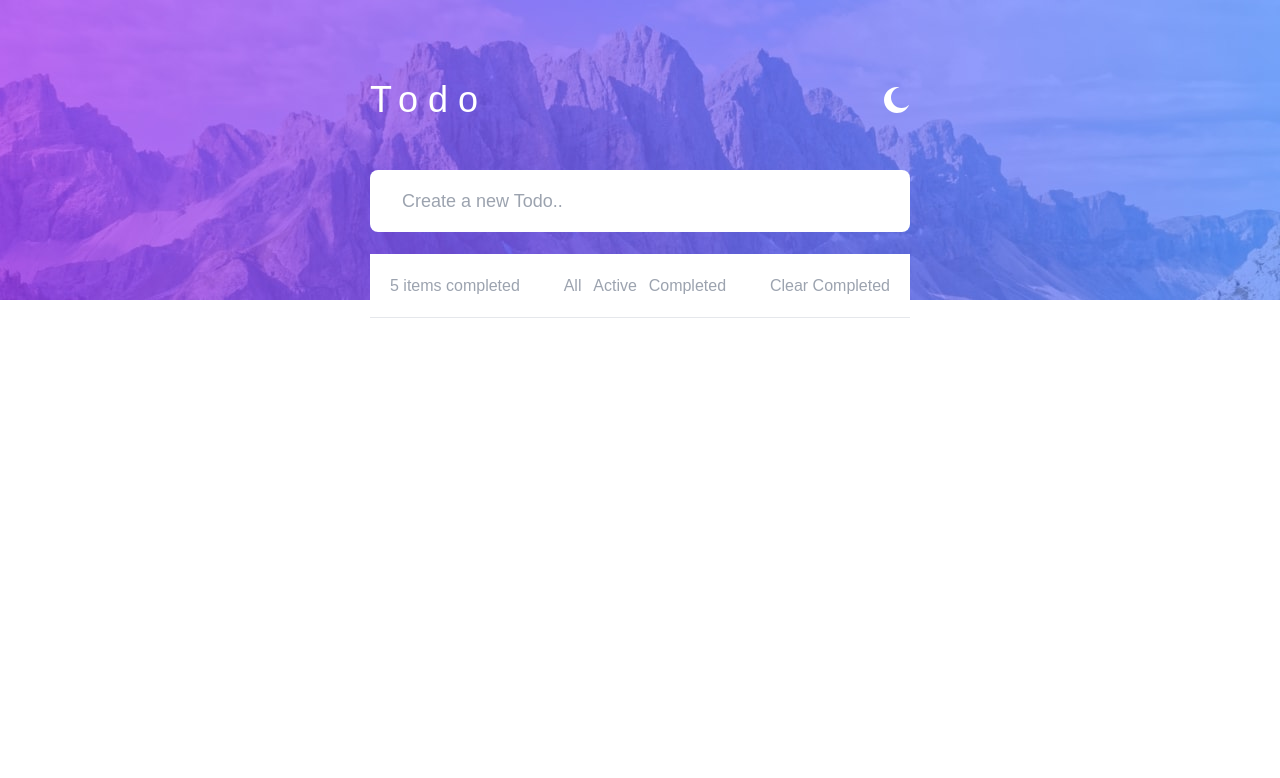
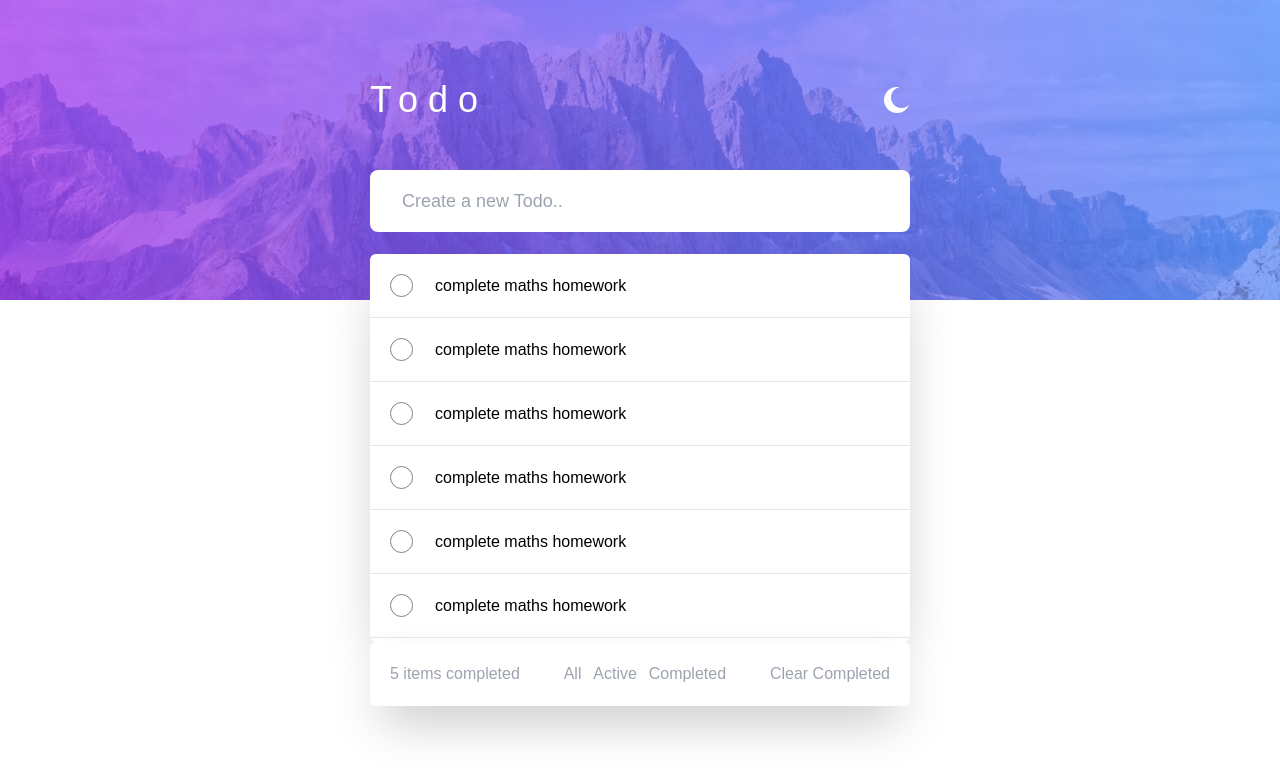
Before and after one commit to SaiSawant1/todo, a React (Create React App) app: page / in a window 1280 px wide. Shown: the top 778 px of the page. Built offline with nearby package versions, Linux system fonts and the light colour scheme.

Commit message:
->todo list fetch successful ->scroll fixed ->add feature to create new todo ->feature to mark the status of the todo item

```diff
--- a/src/App.js
+++ b/src/App.js
@@ -1,4 +1,5 @@
 import MainPage from "./pages/MainPage";
+
 
 function App() {
   return (
--- a/src/components/TodoControl.jsx
+++ b/src/components/TodoControl.jsx
@@ -2,7 +2,7 @@ import React from 'react'
 
 const TodoControl = () => {
   return (
-    <div className="w-[100%]  text-gray-400 flex justify-between items-center bg-white h-[64px] border-b-[1px] py-[22px] px-[20px]">
+    <div className="w-[100%] shadow-2xl text-gray-400 flex justify-between items-center bg-white h-[64px] rounded-md py-[22px] px-[20px]">
         <div className="mr-8">5 items completed</div>
         <div className="flex-grow flex justify-evenly">
           <button>All</button>
--- a/src/components/TodoItem.jsx
+++ b/src/components/TodoItem.jsx
@@ -1,10 +1,10 @@
 import React from "react";
 
-const TodoItem = () => {
+const TodoItem = ({todo,status}) => {
   return (
     <div className="w-[100%] flex items-center h-[64px] border-b-[1px] py-[22px] px-[20px]">
       <div className="circle mr-[22px]"></div>
-      Buy cars
+      {todo}
     </div>
   );
 };
--- a/src/components/TodoList.jsx
+++ b/src/components/TodoList.jsx
@@ -1,9 +1,16 @@
 import React from "react";
+import { useSelector } from "react-redux";
+import TodoItem from "./TodoItem";
 
 const TodoList = () => {
+    const TodoList=useSelector(state=>state.todo)
+    const renderedList=TodoList.map((todo)=>{
+        return <TodoItem key={todo.id} status={todo.status} todo={todo.todo}/>
+    })
+    console.log(renderedList)
   return (
-    <div className="h-max-[388px] rounded-md w-[100%] mt-[22px] bg-white shadow-2xl overflow-y-hidden ">
-
+    <div className="max-h-[388px] rounded-md w-[100%]  mt-[22px] bg-white shadow-2xl overflow-y-scroll ">
+      {renderedList}
     </div>
   );
 };
--- a/src/index.css
+++ b/src/index.css
@@ -2,7 +2,9 @@
 @tailwind components;
 @tailwind utilities;
 @import url('https://fonts.googleapis.com/css2?family=Josefin+Sans:wght@400;700&display=swap');
-
+*::-webkit-scrollbar{
+  display: none;
+}
 *{
   font-family: 'Josefin Sans', sans-serif;
   outline: none;
--- a/src/index.js
+++ b/src/index.js
@@ -2,12 +2,16 @@ import React from 'react';
 import ReactDOM from 'react-dom/client';
 import './index.css';
 import App from './App';
-
+import { Provider } from 'react-redux';
+import store from './store/store';
 
 const root = ReactDOM.createRoot(document.getElementById('root'));
 root.render(
   <React.StrictMode>
-    <App />
+    <Provider store={store}>
+      <App />
+    </Provider>
+
   </React.StrictMode>
 );
 
--- /dev/null
+++ b/src/store/slice/TodoSlice.js
@@ -0,0 +1,23 @@
+import { createSlice } from "@reduxjs/toolkit";
+
+const TodoSlice=createSlice({
+    initialState:[{id:1,todo:"complete maths homework",status:"completed"},
+    {id:2,todo:"complete maths homework",status:"incomplete"},
+    {id:3,todo:"complete maths homework",status:"completed"},
+    {id:4,todo:"complete maths homework",status:"incomplete"},
+    {id:5,todo:"complete maths homework",status:"completed"},
+    {id:6,todo:"complete maths homework",status:"completed"},
+    {id:7,todo:"complete maths homework",status:"completed"},
+    {id:8,todo:"buy ice cream ",status:"completed"},
+    {id:9,todo:"drop harry to school",status:"completed"},
+    {id:10,todo:"complete maths homework",status:"completed"}
+],
+    name:'todo',
+    reducers:{
+        addTodo:(state,action)=>{
+            state.push(action.payload)
+        },
+    }
+})
+export const {addTodo} = TodoSlice.actions
+export default TodoSlice
--- /dev/null
+++ b/src/store/store.js
@@ -0,0 +1,9 @@
+import { configureStore } from "@reduxjs/toolkit";
+import todoSlice from "./slice/TodoSlice";
+const store = configureStore({
+    reducer: {
+        todo: todoSlice.reducer
+    },
+})
+
+export default store
```
